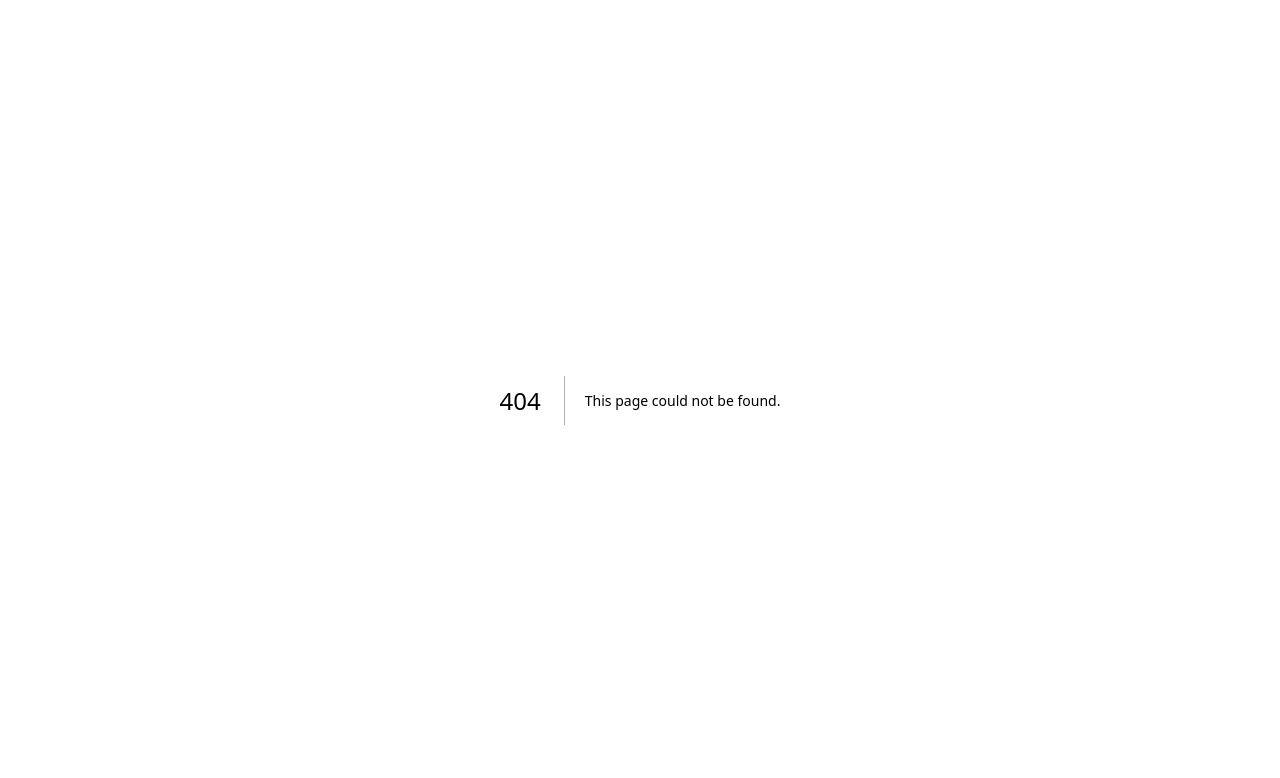
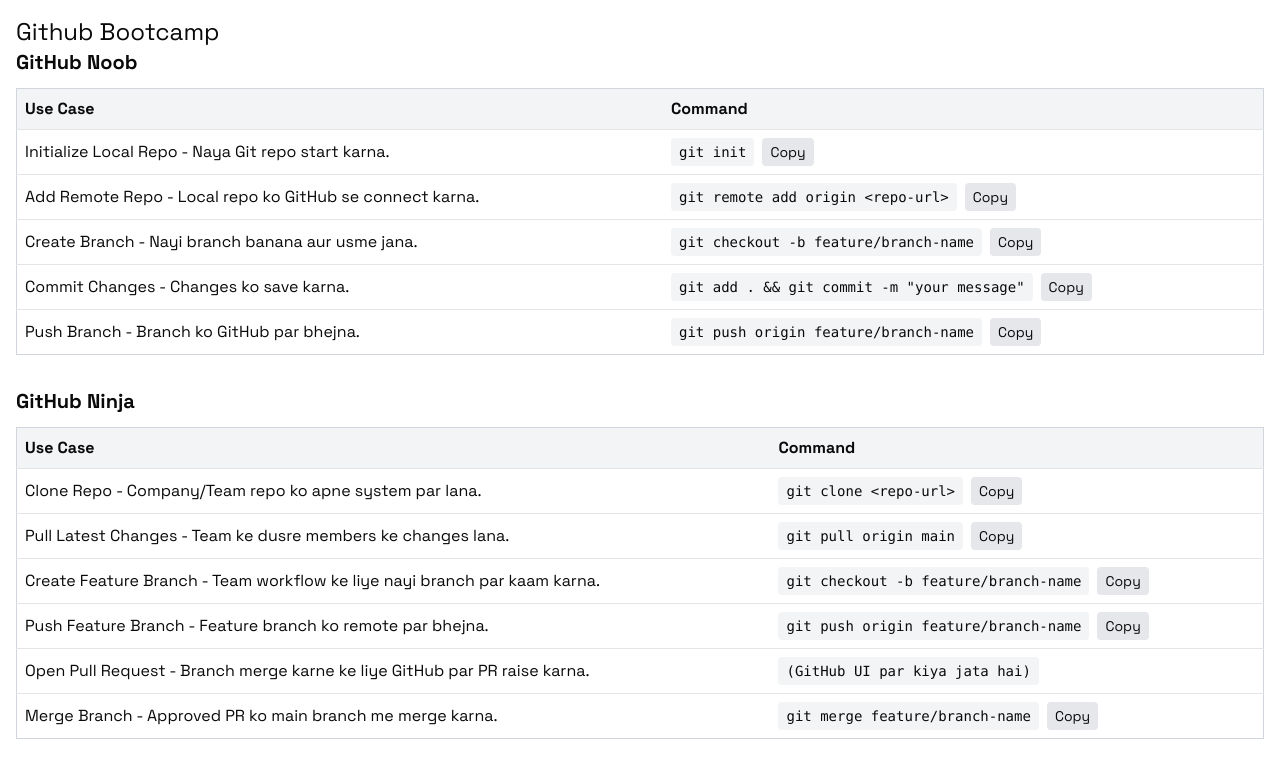
Before and after one commit to OrientalDA0/OrientalDAO-Landing, a Next.js app: page /github in a window 1280 px wide. Before the commit this address had no page. Shown: the top 778 px of the page. Built offline with nearby package versions, Linux system fonts and the light colour scheme.

Commit message:
github bootcamp added

```diff
--- /dev/null
+++ b/app/github/page.tsx
@@ -0,0 +1,122 @@
+"use client";
+
+import React, { useState } from "react";
+
+const noobUseCases = [
+  {
+    title: "Initialize Local Repo",
+    description: "Naya Git repo start karna.",
+    command: "git init",
+  },
+  {
+    title: "Add Remote Repo",
+    description: "Local repo ko GitHub se connect karna.",
+    command: "git remote add origin <repo-url>",
+  },
+  {
+    title: "Create Branch",
+    description: "Nayi branch banana aur usme jana.",
+    command: "git checkout -b feature/branch-name",
+  },
+  {
+    title: "Commit Changes",
+    description: "Changes ko save karna.",
+    command: "git add . && git commit -m \"your message\"",
+  },
+  {
+    title: "Push Branch",
+    description: "Branch ko GitHub par bhejna.",
+    command: "git push origin feature/branch-name",
+  },
+];
+
+const ninjaUseCases = [
+  {
+    title: "Clone Repo",
+    description: "Company/Team repo ko apne system par lana.",
+    command: "git clone <repo-url>",
+  },
+  {
+    title: "Pull Latest Changes",
+    description: "Team ke dusre members ke changes lana.",
+    command: "git pull origin main",
+  },
+  {
+    title: "Create Feature Branch",
+    description: "Team workflow ke liye nayi branch par kaam karna.",
+    command: "git checkout -b feature/branch-name",
+  },
+  {
+    title: "Push Feature Branch",
+    description: "Feature branch ko remote par bhejna.",
+    command: "git push origin feature/branch-name",
+  },
+  {
+    title: "Open Pull Request",
+    description: "Branch merge karne ke liye GitHub par PR raise karna.",
+    command: "(GitHub UI par kiya jata hai)",
+  },
+  {
+    title: "Merge Branch",
+    description: "Approved PR ko main branch me merge karna.",
+    command: "git merge feature/branch-name",
+  },
+];
+
+export default function GitBootcampTables() {
+  const [copiedIndex, setCopiedIndex] = useState<string | null>(null);
+
+  const copyToClipboard = (text: string, key: string) => {
+    navigator.clipboard.writeText(text);
+    setCopiedIndex(key);
+    setTimeout(() => setCopiedIndex(null), 2000);
+  };
+
+  const renderTable = (title: string, data: typeof noobUseCases, prefix: string) => (
+    <div className="mb-8">
+
+      <h2 className="text-xl font-bold mb-3">{title}</h2>
+      <table className="min-w-full border border-gray-300">
+        <thead className="bg-gray-100">
+          <tr>
+            <th className="p-2 text-left">Use Case</th>
+            <th className="p-2 text-left">Command</th>
+          </tr>
+        </thead>
+        <tbody>
+          {data.map((uc, idx) => (
+            <tr key={idx} className="border-t">
+              <td className="p-2">
+                {uc.title} - {uc.description}
+              </td>
+              <td className="p-2">
+                <div className="flex items-center gap-2">
+                  <code className="text-sm font-mono bg-gray-100 px-2 py-1 rounded">
+                    {uc.command}
+                  </code>
+                  {uc.command !== "(GitHub UI par kiya jata hai)" && (
+                    <button
+                      className="bg-gray-200 px-2 py-1 rounded text-sm cursor-pointer"
+                      onClick={() => copyToClipboard(uc.command, `${prefix}-${idx}`)}
+                    >
+                      {copiedIndex === `${prefix}-${idx}` ? "Copied" : "Copy"}
+                    </button>
+                  )}
+                </div>
+              </td>
+            </tr>
+          ))}
+        </tbody>
+      </table>
+    </div>
+  );
+
+  return (
+    <div className="p-4 overflow-x-auto">
+      <h1 className="text-2xl items-center">Github Bootcamp</h1>
+      {renderTable("GitHub Noob", noobUseCases, "noob")}
+      {renderTable("GitHub Ninja", ninjaUseCases, "ninja")}
+
+    </div>
+  );
+}
```
